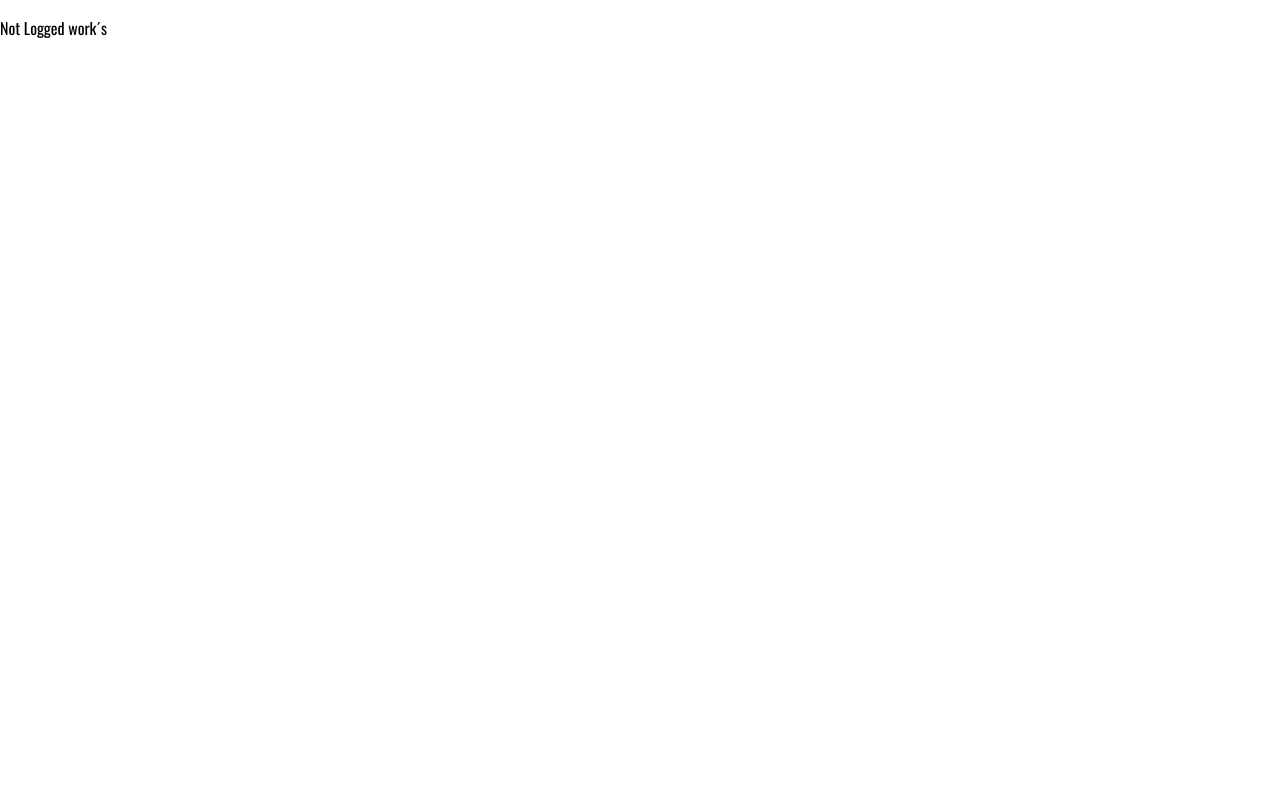
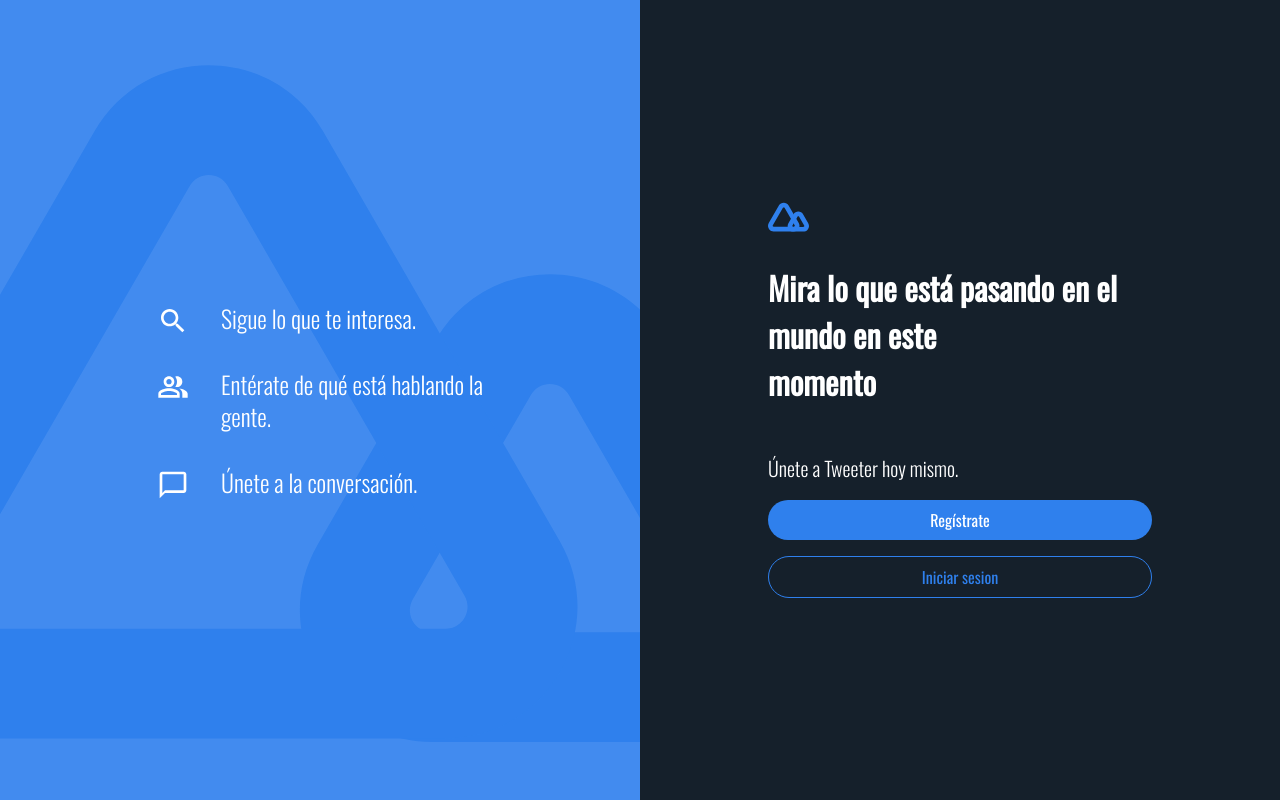
Before and after one commit to Alejandro095/tweeter, a Next.js app: page / in a window 1280 px wide. Built offline with nearby package versions, Linux system fonts and the light colour scheme.

Commit message:
Se ha cambiado lo siguiente  - Agregada la fuente tipo 300 de Oswald.  - Se ha terminado la pantalla de direccion de inicio o registro.

```diff
--- a/src/components/auth/notLogged/index.js
+++ b/src/components/auth/notLogged/index.js
@@ -1,3 +1,45 @@
+import styles from "./styles.module.scss"
+
+// Iconos / Material UI
+import SearchIcon from '@material-ui/icons/Search';
+import PeopleAltIcon from '@material-ui/icons/PeopleAltOutlined';
+import ChatBubbleIcon from '@material-ui/icons/ChatBubbleOutline';
+
+// Next Components
+import Link from 'next/link'
+
 export default function NotLogged(){
-    return <main><p>Not Logged work´s</p></main>
+    return (
+        <div className={styles.layout}>
+            <main className={styles.main}>
+                <div className={styles.left}>
+                    <div>
+                        <div className={styles.titleleft} > <SearchIcon/> <span>Sigue lo que te interesa.</span> </div>
+                        <div className={styles.titleleft} > <PeopleAltIcon/> <span>Entérate de qué está hablando la <br/> gente.</span> </div>
+                        <div className={styles.titleleft} > <ChatBubbleIcon/><span>Únete a la conversación.</span> </div>
+                    </div>
+                </div>
+                <div className={styles.right}>
+                    <div className={styles.information}>
+                        <img src="/tweeter-small.svg" />
+                        <h3>Mira lo que está pasando en el mundo en este <br/> momento</h3>
+                        <h2>Únete a Tweeter hoy mismo.</h2>
+
+                        <Link href="/register">
+                            <a className={styles.btn} >Regístrate</a>
+                        </Link>
+
+                        <Link href="/login">
+                            <a className={styles.btnoutline}>Iniciar sesion</a>
+                        </Link>
+
+
+
+                    </div>
+                </div>
+            </main>
+
+            {/* <footer className={styles.footer}> <p>© 2021 Tweeter, Inc.</p> </footer> */}
+        </div>
+    )
 }
--- /dev/null
+++ b/src/components/auth/notLogged/styles.module.scss
@@ -0,0 +1,143 @@
+.layout {
+  width: 100%;
+  height: 100vh;
+
+  display: flex;
+  flex-direction: column;
+  background-color: rgb(21, 32, 43);
+  color: white;
+  font-weight: 300;
+}
+
+.main {
+  flex: 1;
+  display: flex;
+
+  & > div {
+    flex: 1;
+  }
+
+  @media (max-width: 800px) {
+    flex-direction: column-reverse;
+  }
+}
+
+.left {
+  background-color: lighten($color: #2f80ed, $amount: 4);
+  background-image: url('/tweeter-small.svg');
+
+  background-repeat: no-repeat;
+  background-size: 60rem;
+  background-position: center;
+
+  display: flex;
+  justify-content: center;
+  align-items: center;
+  color: white;
+}
+
+.titleleft {
+  display: flex;
+  align-items: center;
+  font-size: 1.5rem;
+
+  & svg {
+    margin-right: 2rem;
+    font-size: 2rem;
+  }
+}
+
+.titleleft:nth-child(1) svg {
+  position: relative;
+  top: 3px;
+}
+
+.titleleft:nth-child(even) {
+  margin: 2rem 0;
+  display: flex;
+  line-height: 2rem;
+  & svg {
+    align-self: flex-start;
+    position: relative;
+    top: 3px;
+  }
+}
+
+.titleleft:nth-child(3) svg {
+  position: relative;
+  top: 3px;
+}
+
+.right {
+  display: flex;
+  justify-content: center;
+  align-items: center;
+
+  & > div {
+    display: flex;
+    flex-direction: column;
+  }
+
+  & img {
+    align-self: start;
+  }
+}
+
+.information {
+  max-width: 24rem;
+
+  overflow-wrap: break-word;
+
+  & > h3 {
+    font-size: 2rem;
+  }
+
+  & > h2 {
+    font-weight: 300;
+    font-size: 1.25rem;
+  }
+
+  & > a:last-child {
+    margin: 1rem 0 0 0;
+  }
+}
+
+.footer {
+  font-size: 0.75rem;
+
+  display: flex;
+  justify-content: center;
+  align-items: center;
+}
+
+.btn {
+  background-color: #2f80ed;
+  display: block;
+  font-weight: 400;
+  padding: 0.5125rem 1.125rem;
+  border-radius: 10000rem;
+  display: flex;
+  justify-content: center;
+  align-items: center;
+}
+
+.btnoutline {
+  color: #2f80ed;
+  background-color: transparent;
+  border: #2f80ed 1px solid;
+  display: block;
+  font-weight: 400;
+  padding: 0.5125rem 1.125rem;
+  border-radius: 10000rem;
+  display: flex;
+  justify-content: center;
+  align-items: center;
+  transition: background-color 0.12s ease;
+}
+
+.btn:hover {
+  background-color: darken($color: #2f80ed, $amount: 10);
+}
+.btnoutline:hover {
+  background-color: lighten($color: #15202b, $amount: 4);
+}
--- a/src/pages/_document.js
+++ b/src/pages/_document.js
@@ -11,7 +11,7 @@ class MyDocument extends Document {
       <Html>
         <Head>
             <link rel="preconnect" href="https://fonts.gstatic.com" />
-            <link href="https://fonts.googleapis.com/css2?family=Oswald&display=swap" rel="stylesheet" />
+            <link href="https://fonts.googleapis.com/css2?family=Oswald:wght@300;400&display=swap" rel="stylesheet" />
             <link rel="icon" href="/favicon.ico" />
         </Head>
         <body>
```
